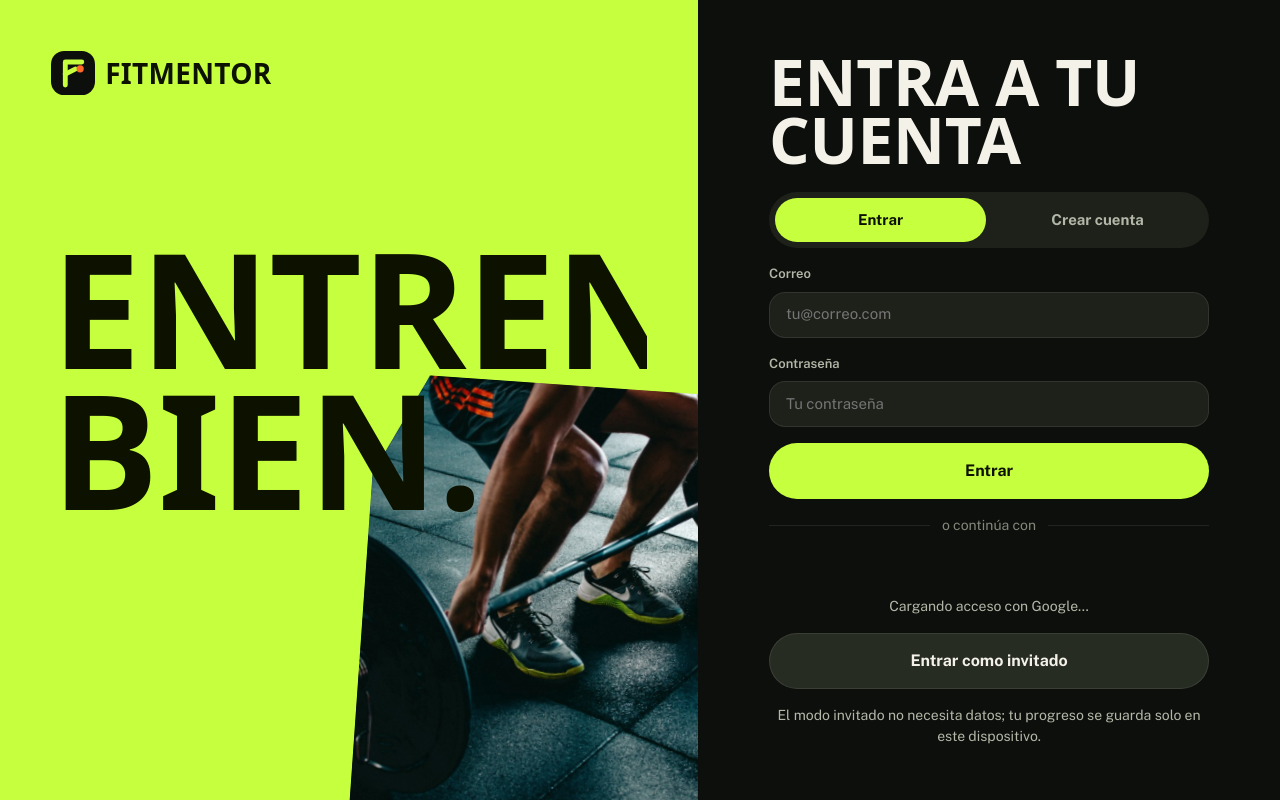
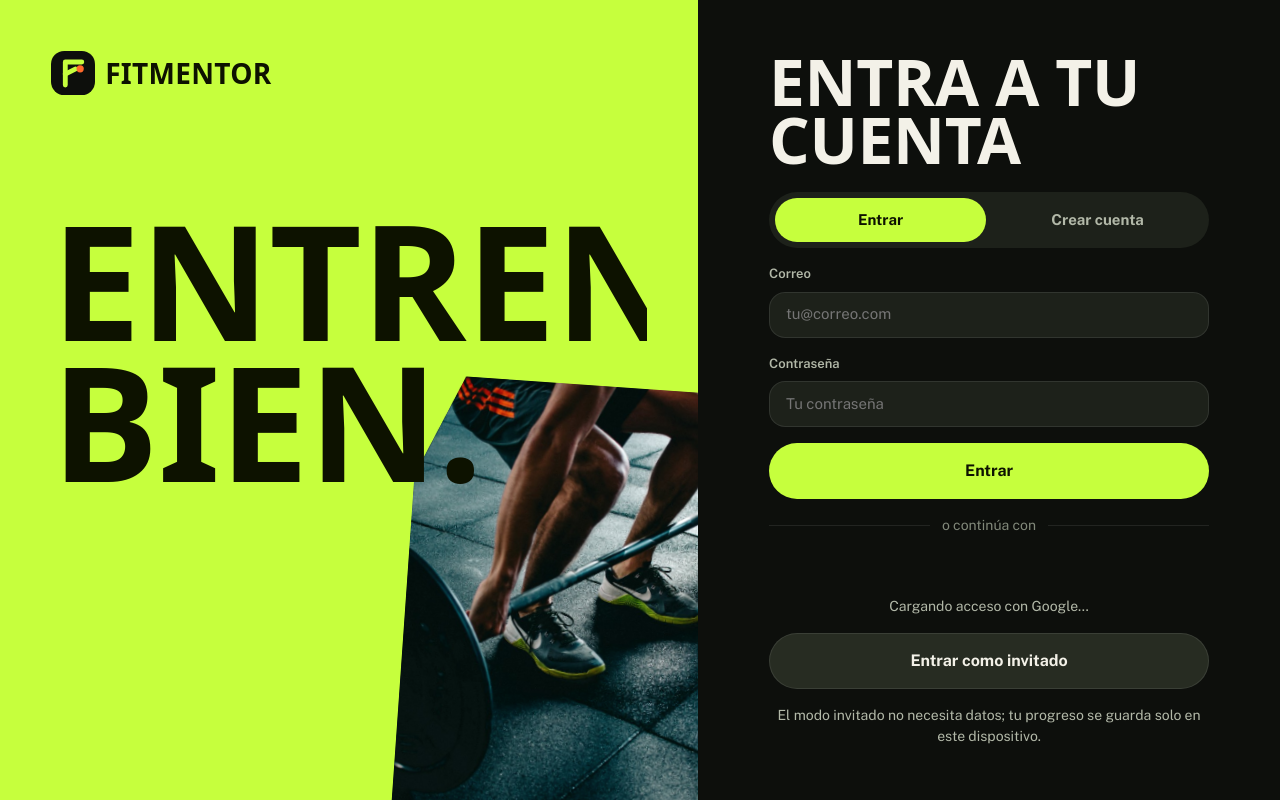
Before and after one commit to gabmn0704/FITMENTOR-FRONT, a React (Vite) app: page / in a window 1280 px wide. Built offline with nearby package versions, Linux system fonts and the light colour scheme; no server answers; a web font is replaced by a local one.

Commit message:
fix(login): keep the lead text clear of the photo and remove the white box around the Google button

```diff
--- a/src/styles/poster.css
+++ b/src/styles/poster.css
@@ -77,7 +77,7 @@
   position: absolute;
   right: -4%;
   bottom: -6%;
-  width: 52%;
+  width: 46%;
   height: 58%;
   transform: rotate(4deg);
   clip-path: polygon(14% 0, 100% 0, 100% 100%, 0 100%, 0 22%);
@@ -95,7 +95,7 @@
 .login-poster__lead {
   position: relative;
   z-index: 2;
-  max-width: 30rem;
+  max-width: min(30rem, 42%);
   font-size: 19px;
   font-weight: 600;
   line-height: 1.45;
@@ -152,6 +152,8 @@
 .auth-google {
   display: grid;
   justify-items: center;
+  /* Evita el recuadro blanco que Google dibuja detrás del botón en páginas oscuras. */
+  color-scheme: light;
 }
 
 .auth-hint {
@@ -244,6 +246,13 @@
     clip-path: polygon(0 22%, 100% 0, 100% 100%, 0 100%);
   }
 
+  .login-poster__lead {
+    display: none;
+  }
+}
+
+/* Pantallas bajas: el texto de apoyo se oculta antes de chocar con la foto. */
+@media (max-height: 760px) and (min-width: 901px) {
   .login-poster__lead {
     display: none;
   }
```
